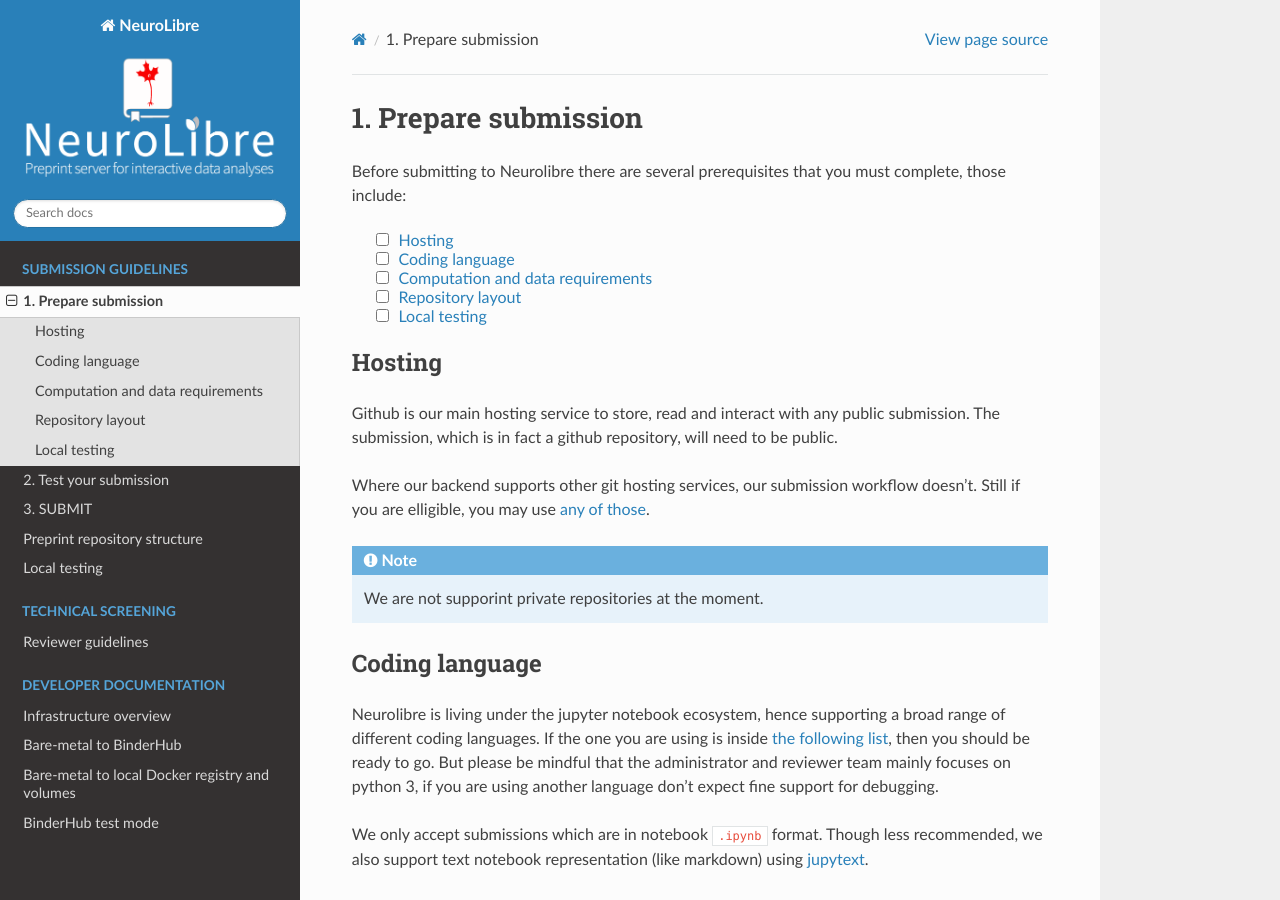
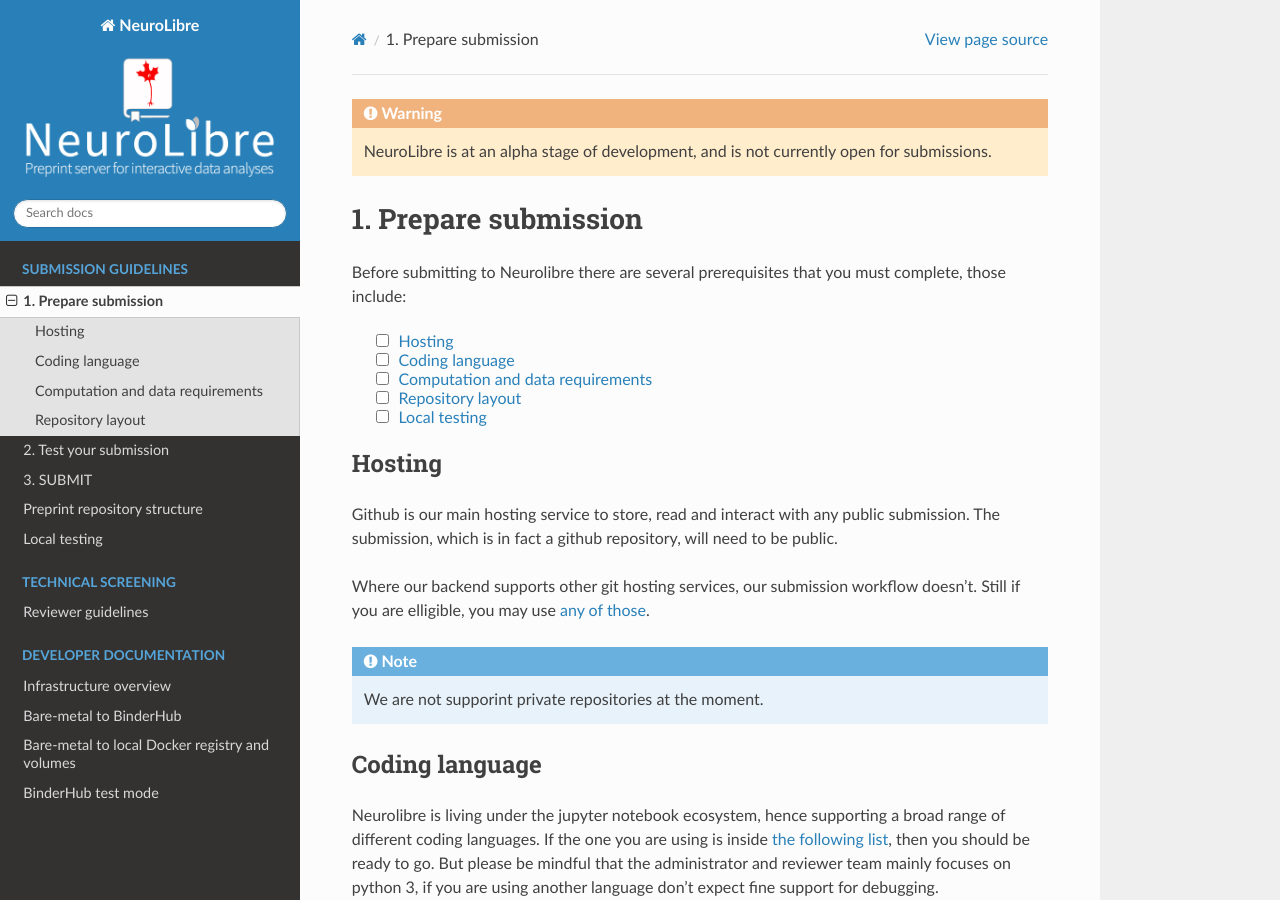
Before and after one commit to neurolibre/docs.neurolibre.org, a Sphinx documentation site: the page built from source/PREPARE.rst, in a window 1280 px wide and 900 px high. Built offline with Sphinx 7.4.7 and the Read the Docs theme 2.0.0, drawn with Linux system fonts in a browser that asks for light colours; some of the changed text lies outside the part shown.

Commit message:
adding warning on each doc page; local testing is now part of test section

```diff
--- a/source/LOCAL_TESTING.rst
+++ b/source/LOCAL_TESTING.rst
@@ -1,3 +1,5 @@
+.. warning:: NeuroLibre is at an alpha stage of development, and is not currently open for submissions.
+
 Local testing
 =============
 
--- a/source/PREPARE.rst
+++ b/source/PREPARE.rst
@@ -1,3 +1,5 @@
+.. warning:: NeuroLibre is at an alpha stage of development, and is not currently open for submissions.
+
 1. Prepare submission
 =====================
 
@@ -65,8 +67,3 @@
 :::::::::::::::::
 
 (link to repository structure with all informations)
-
-Local testing
-:::::::::::::
-
-Additionnally: (link to local testing with jupyter book)
--- a/source/SUBMISSION_STRUCTURE.rst
+++ b/source/SUBMISSION_STRUCTURE.rst
@@ -1,3 +1,5 @@
+.. warning:: NeuroLibre is at an alpha stage of development, and is not currently open for submissions.
+
 Preprint repository structure
 ================================
 
--- a/source/SUBMIT.rst
+++ b/source/SUBMIT.rst
@@ -1,3 +1,5 @@
+.. warning:: NeuroLibre is at an alpha stage of development, and is not currently open for submissions.
+
 3. SUBMIT
 =========
 
```
Also changed, not shown: source/TEST_SUBMISSION.rst (+17 -1 lines).
